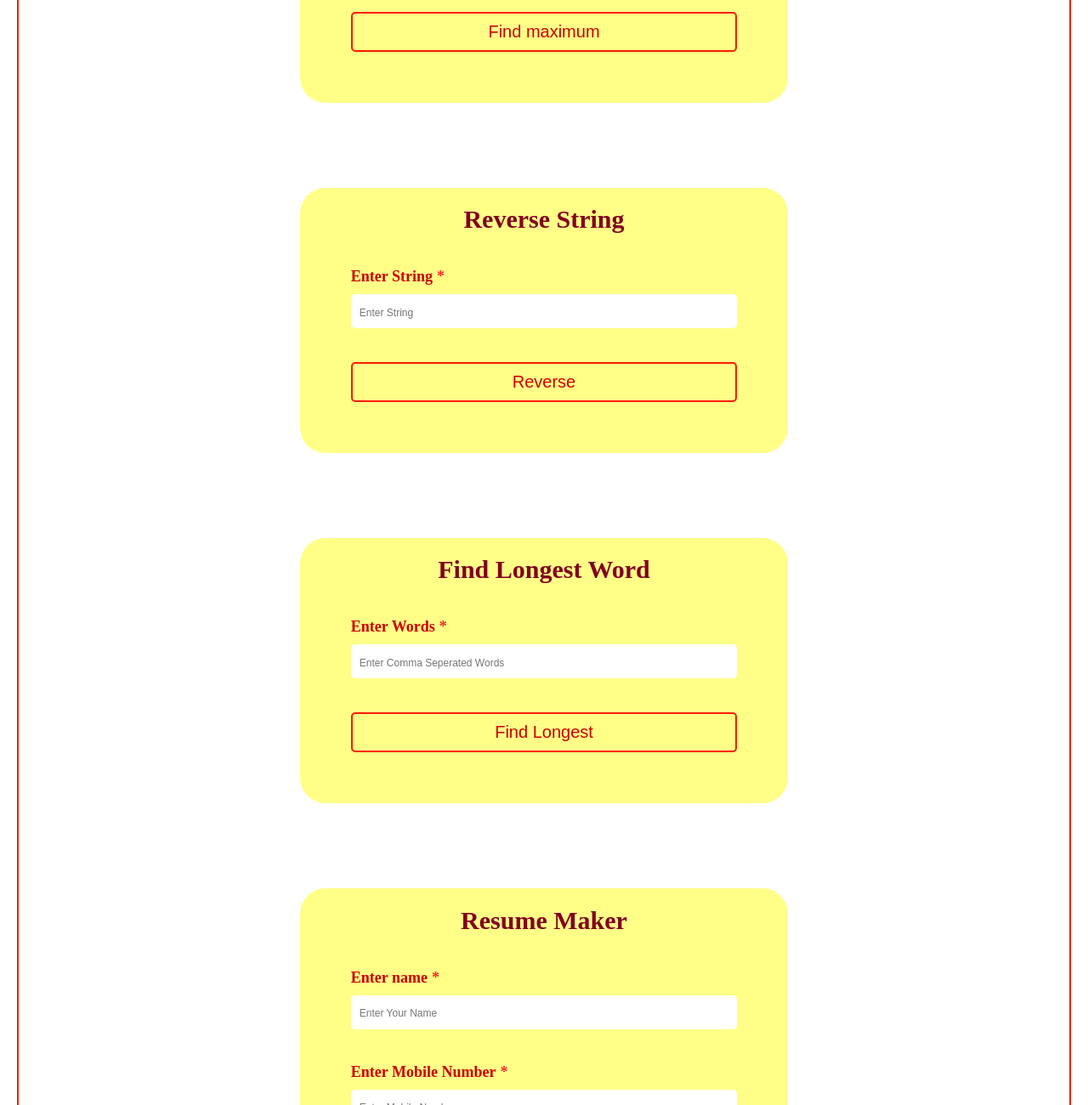
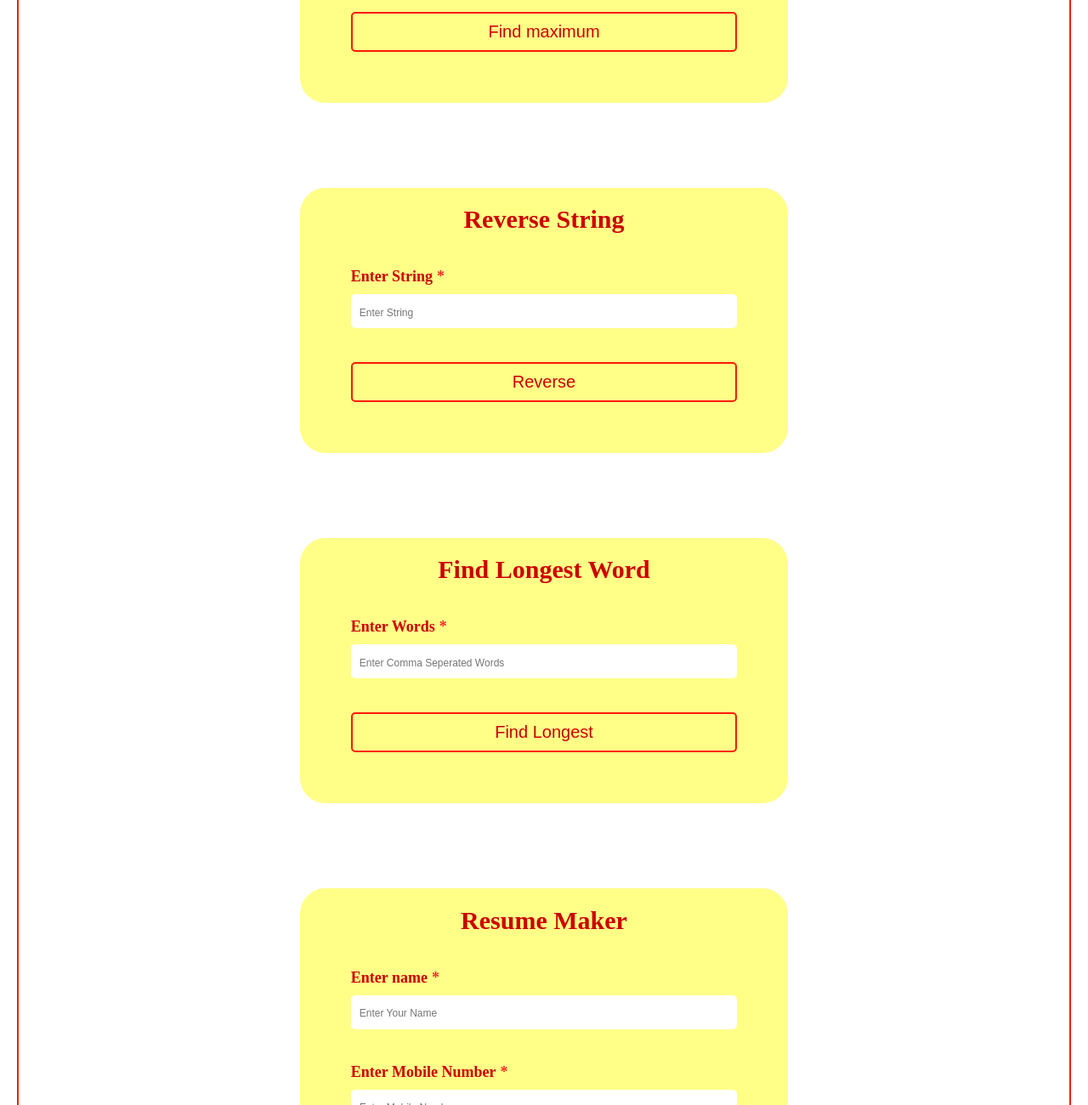
Before and after one commit to sampritgouda/jquery-exercise-1, a plain HTML site: page index.html in a window 1280 px wide. Shown: the part 1946-3246 px from the top of the page at 85% size. Drawn offline with nearby package versions, Linux system fonts and the light colour scheme.

Commit message:
final working commit

```diff
--- a/index.html
+++ b/index.html
@@ -247,7 +247,7 @@
                 <div class="js-container change-bg">
 
                     <!-- card header -->
-                    <h1 class="section-header">Reverse String</h1>
+                    <h1 class="section-header change-text">Reverse String</h1>
                     <div>
                         <form id="reverse-word-form" name="reverse-word-form" class="form-container">
                             <div class="form-content">
@@ -272,7 +272,7 @@
                 <div class="js-container change-bg">
 
                     <!-- card header -->
-                    <h1 class="section-header">Find Longest Word</h1>
+                    <h1 class="section-header change-text">Find Longest Word</h1>
                     <div>
                         <form id="longest-word-form" name="longest-word-form" class="form-container">
                             <div class="form-content">
@@ -297,7 +297,7 @@
                 <div class="js-container change-bg">
 
                     <!-- card header -->
-                    <h1 class="section-header">Resume Maker</h1>
+                    <h1 class="section-header change-text">Resume Maker</h1>
                     <div>
                         <form id="cookie-form" name="cookie-form" class="form-container">
                             <div class="form-content">
```
